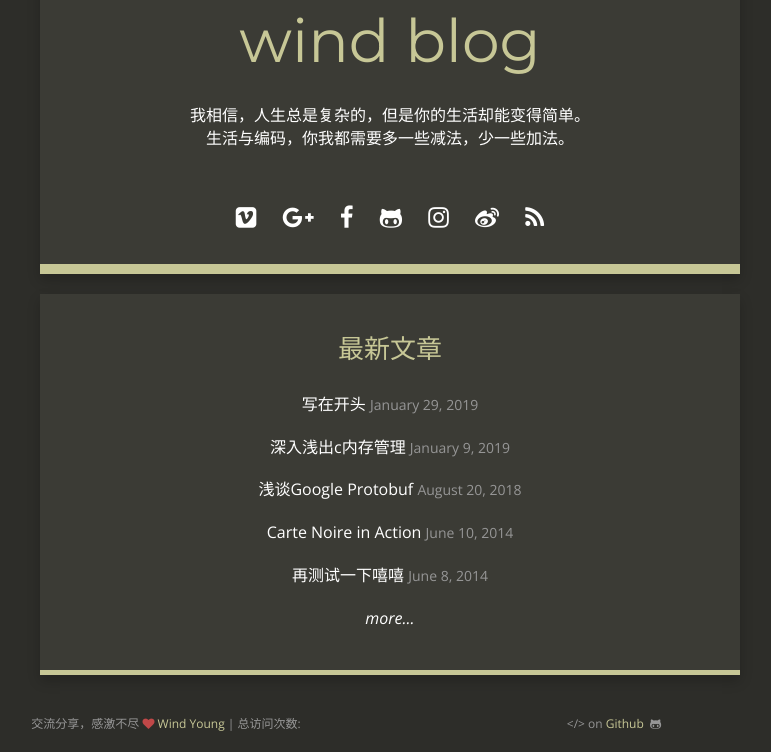
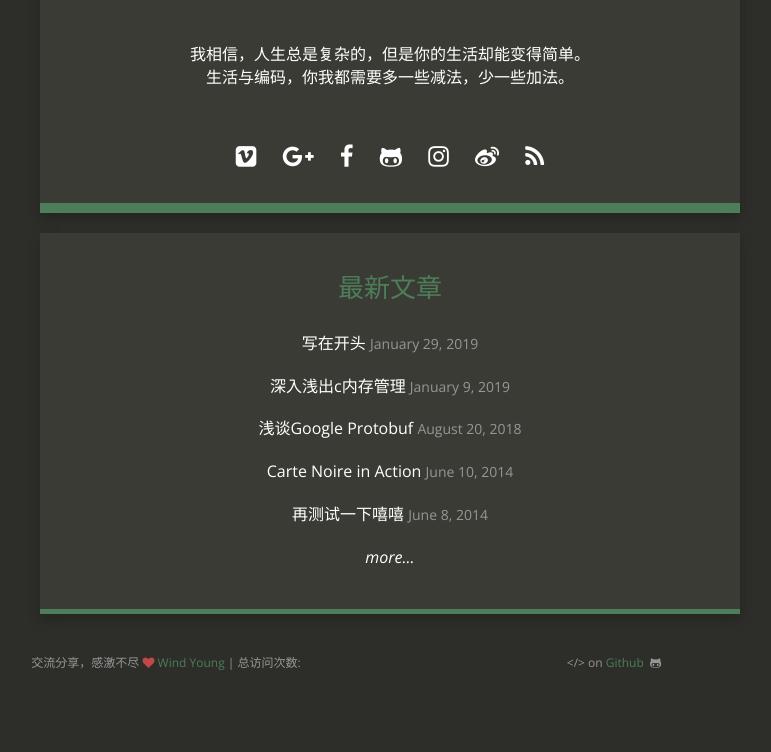
Before and after one commit to wind3110991/wind3110991.github.io, a Jekyll site: the page built from index.html, in a window 1280 px wide, cut to the strip 174-926 px from the top of the page. Shown: the whole strip, without its empty margins (250-1021 px from the left). Built offline with Jekyll 4.4.1, drawn with Linux system fonts in a browser that asks for light colours; nearby versions of some CDN libraries; comment, search, counter and statistics services are not loaded; after the commit the page ends 900 px from its top, so only the background shows below that.

Commit message:
update blog

```diff
--- a/css/style.scss
+++ b/css/style.scss
@@ -21,7 +21,7 @@ $dark:           #2D2D29;
 $medium:         #3B3B35;
 $light-medium:   #969696;
 $dark-blue:      #215A6D;
-$color-wind:     #c7c796;
+$color-wind:     #4d7e59;
 $green:          #92C7A3;
 $light:          #DFECE6;
 $white:          #FFFFFF;
--- a/index.html
+++ b/index.html
@@ -14,7 +14,7 @@ make-smaller-titles: true
             </div>
 
             <br/>
-            <h1 class="header author-header" itemprop="headline">{{ site.title }}</h1>
+            <!-- <h1 class="header author-header" itemprop="headline">{{ site.title }}</h1> -->
 
             <div class="author-text">
                 {{ site.title_description }}
```
